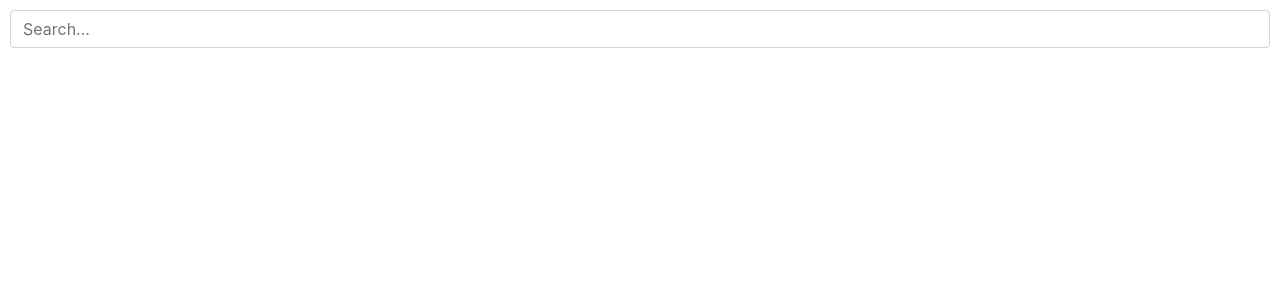
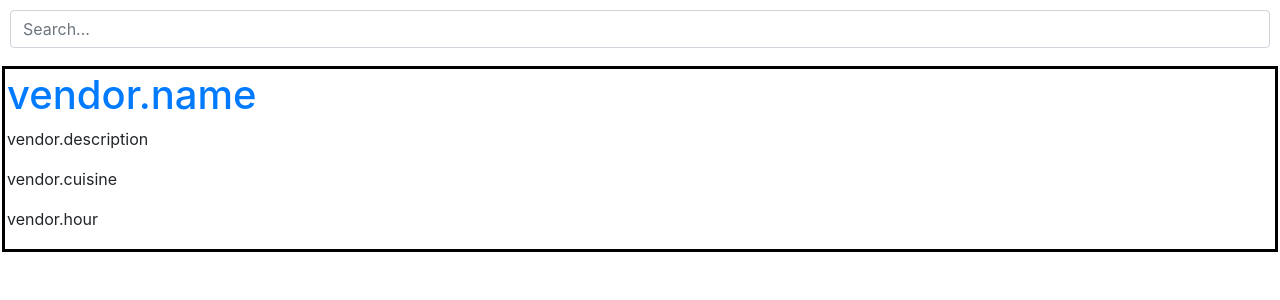
Before and after one commit to julioahurtado/Truck-d, a React (Create React App) app in the folder UI-Files/: page /customer in a window 1280 px wide. Shown: the top 300 px of the page. Built offline with nearby package versions, Linux system fonts and the light colour scheme.

Commit message:
extra routing

```diff
--- a/UI-Files/src/modules/Customer/components/CustomerVendorListItem.tsx
+++ b/UI-Files/src/modules/Customer/components/CustomerVendorListItem.tsx
@@ -1,4 +1,5 @@
 import * as React from 'react'
+import { Link } from 'react-router-dom'
 
 
 interface CustomerVendorListItemProps {
@@ -6,16 +7,26 @@ interface CustomerVendorListItemProps {
     vendorDescription: String;
     vendorCuisine: String;
     vendorHours: String;
+    vendorID: Number;
 }
 
 
 export default class CustomerVendorListItem extends React.Component<CustomerVendorListItemProps> {
+
+    handleCick(){
+        console.log('BRUHS');
+
+    }
+
     render() {
         return (
             <div style={{background: '#FFFFFF', borderWidth: '3px', borderColor: 'black', borderStyle: "solid", padding: '2px', }}>
-                <p>
-                    {this.props.vendorName}
-                </p>
+                <Link to={'/customer/menu/'} onClick={() => this.handleCick()}>
+                    <h1>
+                        {this.props.vendorName}
+                    </h1>
+
+                </Link>
                 <p>
                     {this.props.vendorDescription}
                 </p>
--- a/UI-Files/src/modules/Customer/components/CustomerVendorSearch.tsx
+++ b/UI-Files/src/modules/Customer/components/CustomerVendorSearch.tsx
@@ -7,6 +7,10 @@ import { fetchVendors, SearchThunkDispatch } from '../../../Redux/ActionFiles/Cu
 import { VendorInfo } from '../../../Redux/InterfaceFiles/types';
 import { RootState } from '../../../Redux/StoreFiles/store';
 import { connect } from 'react-redux';
+import { Switch, Router, Route } from 'react-router';
+import history from '../../History/history'
+import CustomerMenu from '../pages/CustomerMenuPage';
+import { Link } from 'react-router-dom';
 
 interface CustomerVendorSearchProps {
     vendorList?: VendorInfo[] | null
@@ -36,6 +40,7 @@ export class VendorSearch extends React.Component<CustomerVendorSearchProps,Cust
 
     render() {
         return (
+                <Router history={history}>
                     <div>
                         <div style={{margin: 10}}>
                             <Form.Group controlId="formBasicPassword">
@@ -47,15 +52,26 @@ export class VendorSearch extends React.Component<CustomerVendorSearchProps,Cust
                         </Spinner>}
                             {!this.props.isLoading && <ListGroup style={{padding: '2px'}}>
                                 {this.props.vendorList && this.props.vendorList.map((vendor: VendorInfo) => {
-                        return <CustomerVendorListItem
+                                    return (
+                                        <CustomerVendorListItem
                                             vendorName={vendor.name}
                                             vendorDescription={vendor.description}
                                             vendorCuisine={vendor.cuisine}
                                             vendorHours={vendor.hours}
+                                            vendorID={1232156}
                                             ></CustomerVendorListItem>
+                                    )
                                 })}
+                                <CustomerVendorListItem
+                                            vendorName={'vendor.name'}
+                                            vendorDescription={'vendor.description'}
+                                            vendorCuisine={'vendor.cuisine'}
+                                            vendorHours={'vendor.hour'}
+                                            vendorID={1232156}
+                                            ></CustomerVendorListItem>
                             </ListGroup>}
                     </div>
+                </Router>
         )
     }
 }
--- a/UI-Files/src/modules/Customer/pages/CustomerLandingPage.tsx
+++ b/UI-Files/src/modules/Customer/pages/CustomerLandingPage.tsx
@@ -22,7 +22,7 @@ export default class CustomerLandingPage extends React.Component<any> {
                         <CustomerCart>
                         </CustomerCart>
                     </Route>
-                    <Route path={'/customer/menu/:restaurantName'}>
+                    <Route path={'/customer/menu/'}>
                         <CustomerMenu
                             RestaurantName={CustomerMenuName}>
                         </CustomerMenu>
```
Also changed, not shown: UI-Files/src/modules/Customer/pages/CustomerMenuPage.tsx (+2 -5 lines). Lines whose indentation alone changed are shown as unchanged.
